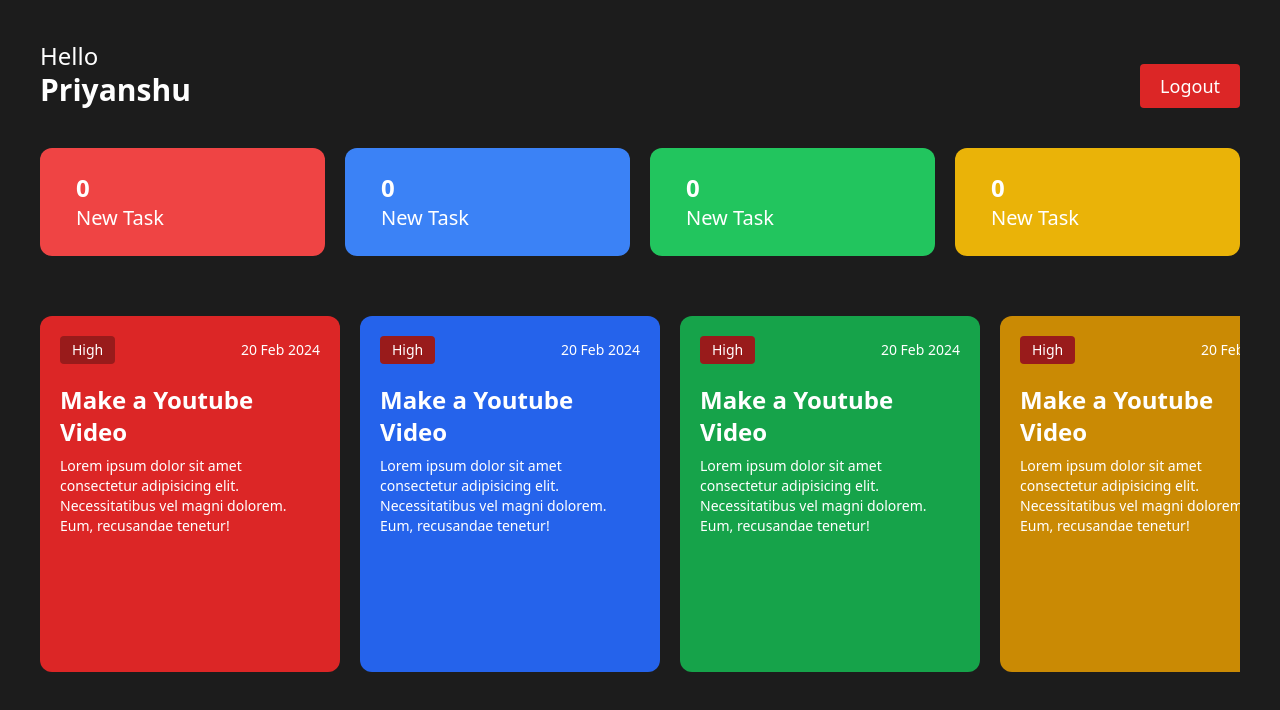
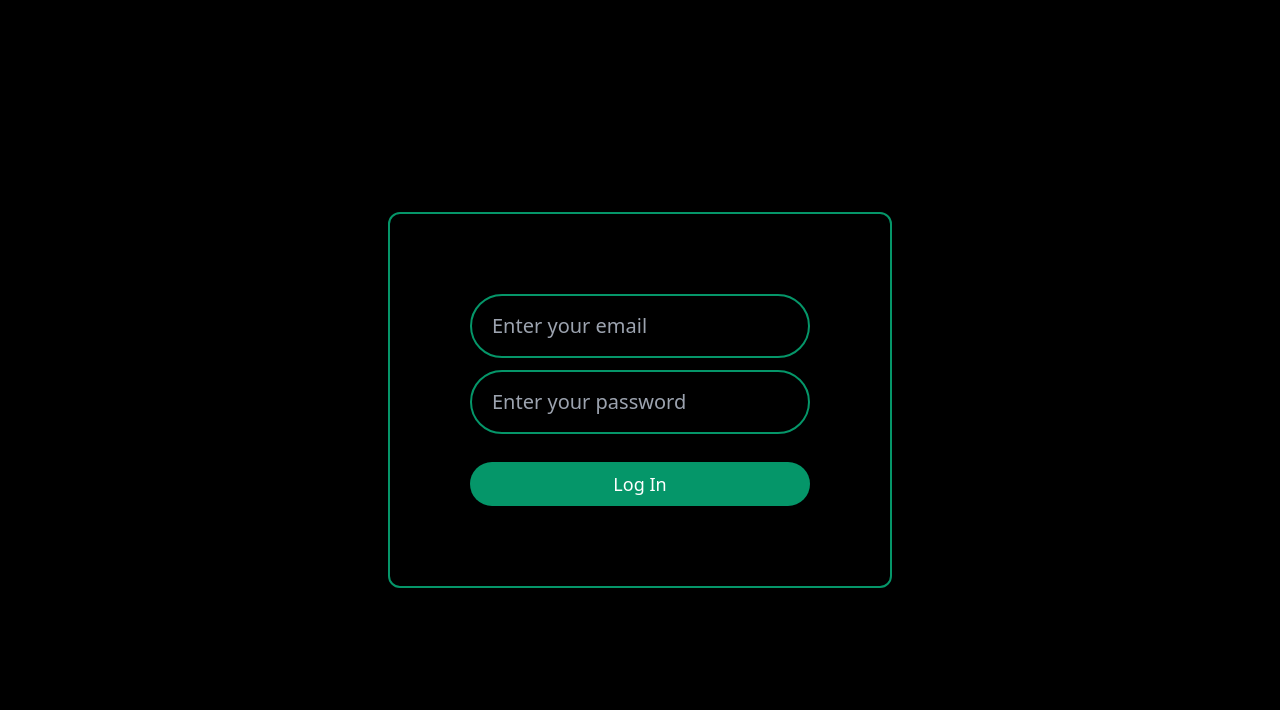
Before and after one commit to Thenameispaashu/EMS, a React (Vite) app: page / in a window 1280 px wide. Shown: the top 710 px of the page. Built offline with nearby package versions, Linux system fonts and the light colour scheme.

Commit message:
Implement authentication context and login functionality; update app structure and local storage utilities

```diff
--- a/src/App.jsx
+++ b/src/App.jsx
@@ -1,15 +1,40 @@
-import React from 'react'
+import React, { useContext, useEffect, useState } from 'react'
 import Login from './components/auth/Login'
 import EmployeeDashboard from './components/Dashboard/EmployeeDashboard'
 import AdminDashboard from './components/Dashboard/AdminDashboard'
+import { getLocalStorage, setLocalStorage } from './utils/localStorage'
+import { AuthContext } from './context/AuthProvider'
 
 
 const App = () => {
+
+  // useEffect(() => {
+  //   // setLocalStorage()
+  //   getLocalStorage()
+
+  // },)
+
+  const [user, setUser] = useState(null)
+
+  const handleLogin = (email, password) => {
+    if(email === 'admin@me.com' && password === '123') {
+      setUser('admin')
+    } else if(email === 'user@me.com' && password === '123') {
+      setUser('employees')
+    } else {
+        alert('Invalid email or password')
+    }
+  }
+
+  const authData = useContext(AuthContext)
+  console.log(authData);
+
+
   return (
     <>
-    {/* <Login/> */}
-    <EmployeeDashboard/>
-    {/* <AdminDashboard/> */}
+    {!user ? <Login handleLogin={handleLogin} />: ''}
+    {user === 'admin' ? <AdminDashboard /> : ''}
+    {user === 'employee' ? <EmployeeDashboard /> : ''}
     </>
   )
 }
--- a/src/components/Auth/Login.jsx
+++ b/src/components/Auth/Login.jsx
@@ -1,6 +1,8 @@
 import React, { useState } from 'react'
 
-const Login = () => {
+const Login = ({handleLogin}) => {
+
+
 
     const [email, setEmail] = useState('')
     const [password, setPassword] = useState('')
@@ -10,6 +12,7 @@
         <div className=" border-2 border-emerald-600 p-20 rounded-xl ">
             <form onSubmit={(e)=>{
                 e.preventDefault()
+                handleLogin(email, password)
                 setEmail("")
                 setPassword("")
             }} className='flex flex-col items-center justify-center ' >
--- a/src/components/Others/Header.jsx
+++ b/src/components/Others/Header.jsx
@@ -4,7 +4,7 @@
   return (
     <div className='flex items-end justify-between' >
         <h1 className='text-2xl font-medium ' >
-            Hello <br /> <span className='text-3xl font-semibold ' >Priyanshu </span>
+            Hello <br /> <span className='text-3xl font-semibold ' >Priyanshu Saraswat 👋 </span>
         </h1>
         <button className='bg-red-600 text-lg font-medium text-white px-5 py-2 rounded' >Logout</button>
     </div>
--- a/src/context/AuthContext.jsx
+++ /dev/null
@@ -1,11 +0,0 @@
-import React from 'react'
-
-const AuthContext = ({children}) => {
-  return (
-    <>
-        {children}
-    </>
-  )
-}
-
-export default AuthContext
--- /dev/null
+++ b/src/context/AuthProvider.jsx
@@ -0,0 +1,27 @@
+import React, { createContext, useEffect, useState } from 'react'
+import { getLocalStorage } from '../utils/localStorage'
+
+export const AuthContext = createContext()
+
+const AuthProvider = ({children}) => {
+
+    const [userData, setUserData] = useState(null)
+
+
+
+    useEffect(() => {
+        const {employees , admin} = getLocalStorage()
+        setUserData({employees , admin})
+    },[])
+
+
+  return (
+    <>
+        <AuthContext.Provider value={userData} >
+        {children}
+        </AuthContext.Provider>
+    </>
+  )
+}
+
+export default AuthProvider
--- a/src/context/TaskContext.jsx
+++ /dev/null
@@ -1,11 +0,0 @@
-import React from 'react'
-
-const TaskContext = ({children}) => {
-  return (
-    <>
-        {children}
-    </>
-  )
-}
-
-export default TaskContext
--- a/src/main.jsx
+++ b/src/main.jsx
@@ -2,15 +2,15 @@
 import { createRoot } from 'react-dom/client'
 import './index.css'
 import App from './App.jsx'
-import AuthContext from './context/AuthContext.jsx'
-import TaskContext from './context/TaskContext.jsx'
+import AuthProvider from './context/AuthProvider.jsx'
+
 
 createRoot(document.getElementById('root')).render(
   <StrictMode>
-    <AuthContext>
-      <TaskContext>
-        <App />
-      </TaskContext>
-    </AuthContext>
+
+      <AuthProvider>
+      <App />
+      </AuthProvider>
+
   </StrictMode>,
 )
--- a/src/utils/localStorage.jsx
+++ b/src/utils/localStorage.jsx
@@ -1,4 +1,4 @@
-const employees = [
+  const employees = [
     {
       "id": "E001",
       "email": "employee1@example.com",
@@ -203,3 +203,16 @@
       "password": "123"
     }
   ];
+
+  export const setLocalStorage = () => {
+    localStorage.setItem('employees', JSON.stringify(employees))
+    localStorage.setItem('admin', JSON.stringify(admin))
+  }
+  export const getLocalStorage = () => {
+
+    const employees = JSON.parse(localStorage.getItem('employees'))
+    const admin = JSON.parse(localStorage.getItem('admin'))
+    console.log(employees, admin)
+
+    return {employees, admin}
+  }
```
